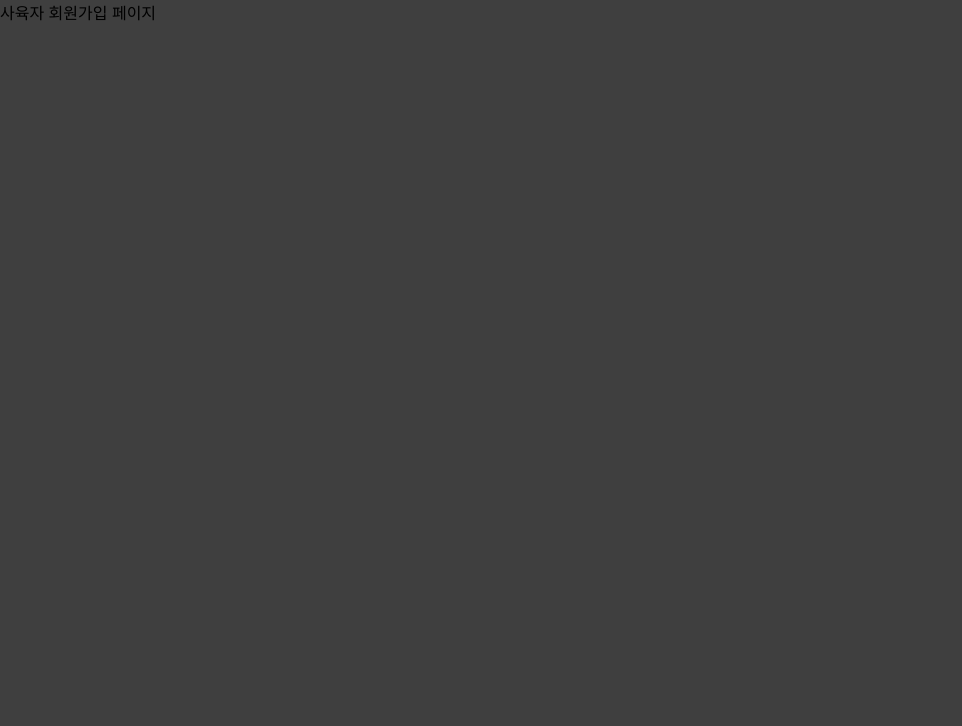
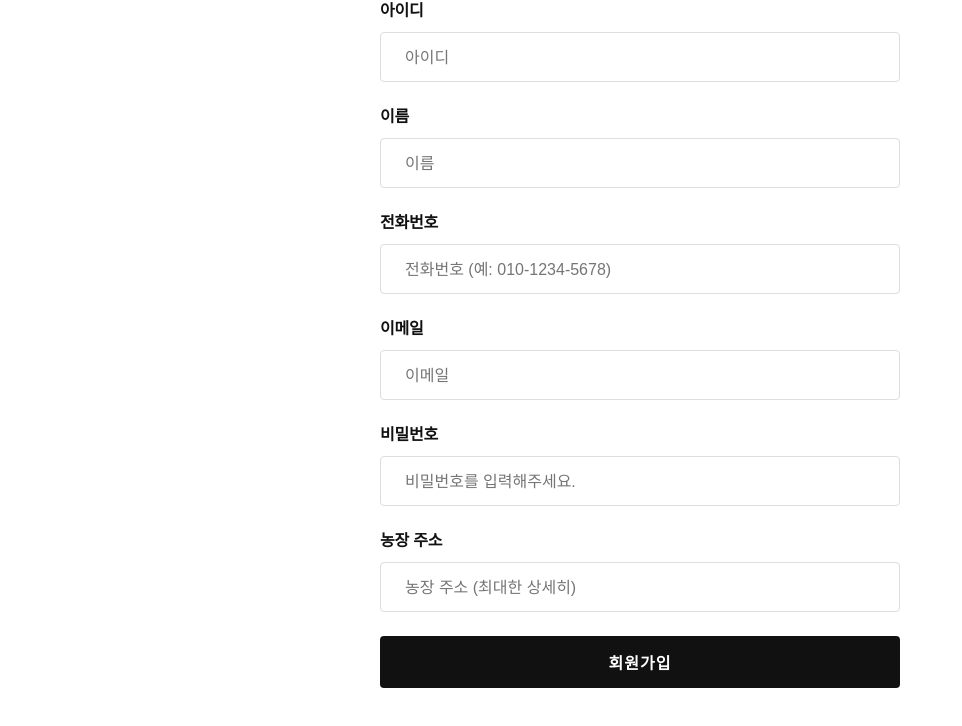
Before and after one commit to shch989/Hyperledger_TrustCattle, a React (Create React App) app in the folder client/: page /signup in a window 1280 px wide. Shown: the top 726 px of the page, without its empty margins (0-962 px from the left). Built offline with nearby package versions, Linux system fonts and the light colour scheme.

Commit message:
로그인 회원가입 페이지 구현

```diff
--- /dev/null
+++ b/client/src/components/UI/Background.jsx
@@ -0,0 +1,20 @@
+import React from 'react'
+import styled from 'styled-components';
+
+const BackgroundStyle = styled.div`
+  position: absolute;
+  top: 0;
+  left: 0;
+  right: 0;
+  width: 520px;
+  margin: 0 auto;
+  padding-bottom: 60px;
+`
+
+const Background = (props) => {
+  return (
+    <BackgroundStyle>{props.children}</BackgroundStyle>
+  )
+}
+
+export default Background
--- /dev/null
+++ b/client/src/components/UI/Button.jsx
@@ -0,0 +1,28 @@
+import React from 'react'
+import styled from 'styled-components';
+
+const StyledButton = styled.button`
+  width: 100%;
+  height: 52px;
+  color: #fff;
+  border: none;
+  box-sizing: border-box;
+  font-size: 16px;
+  letter-spacing: 1px;
+  text-align: center;
+  font-weight: 600;
+  border-radius: 4px;
+  background-color: #111;
+
+  &:focus {
+    outline: none;
+  }
+`;
+
+const Button = (props) => {
+  return (
+    <StyledButton>{props.children}</StyledButton>
+  )
+}
+
+export default Button
--- /dev/null
+++ b/client/src/components/UI/Input.jsx
@@ -0,0 +1,57 @@
+import React from 'react'
+import styled from 'styled-components';
+
+const InputWrapper = styled.div`
+  margin: 0 0 24px;
+`;
+
+const InputLabel = styled.label`
+  display: block;
+  font-size: 16px;
+  font-weight: 600;
+  line-height: 1.38;
+  letter-spacing: -.2px;
+  color: #111;
+  margin-bottom: 10px;
+`;
+
+const InputField = styled.input`
+  width: 100%;
+  padding: 16px 24px 14px;
+  margin: 0;
+  color: #111;
+  font-size: 16px;
+  box-sizing: border-box;
+  border: solid 1px #ddd;
+  background-color: #fff;
+  border-radius: 4px;
+
+  /* 숫자 입력일 때 화살표 제거 */
+  &[type="number"] {
+    -moz-appearance: textfield; /* Firefox */
+    appearance: textfield; /* Standard property */
+  }
+
+  &[type="number"]::-webkit-outer-spin-button,
+  &[type="number"]::-webkit-inner-spin-button {
+    -webkit-appearance: none;
+    margin: 0;
+  }
+`;
+
+const Input = (props) => {
+  return (
+    <InputWrapper>
+      <InputLabel>{props.label}</InputLabel>
+      <InputField
+        type={props.type}
+        value={props.value}
+        onChange={props.onChange}
+        placeholder={props.placeholder}
+        required
+      />
+    </InputWrapper>
+  )
+}
+
+export default Input
--- a/client/src/index.css
+++ b/client/src/index.css
@@ -8,5 +8,5 @@ html {
 
 body {
   margin: 0;
-  background-color: #3f3f3f;
+  background-color: #FFFFFF;
 }
--- a/client/src/pages/breeder/Login.jsx
+++ b/client/src/pages/breeder/Login.jsx
@@ -1,8 +1,44 @@
-import React from 'react'
+import React, { useState } from 'react'
+// import styled from 'styled-components';
+// components
+import Background from '../../components/UI/Background';
+import Input from '../../components/UI/Input'
+import Button from '../../components/UI/Button';
 
 const Login = () => {
+  const [userId, setUserId] = useState('');
+  const [userPw, setUserPw] = useState('');
+
+  const handleAdminSubmit = async (event) => {
+    event.preventDefault()
+
+    alert(`회원가입 되었습니다.`)
+    setUserId('')
+    setUserPw('')
+  };
+
   return (
-    <div>사육자 로그인 페이지</div>
+    <Background>
+      <form onSubmit={handleAdminSubmit}>
+        <Input
+          label="아이디"
+          type="text"
+          id="userid"
+          value={userId}
+          placeholder="아이디"
+          onChange={(e) => setUserId(e.target.value)}
+        />
+        <Input
+          label="비밀번호"
+          type="password"
+          id="userpw"
+          value={userPw}
+          placeholder="비밀번호를 입력해주세요."
+          onChange={(e) => setUserPw(e.target.value)}
+        />
+        <Button>로그인</Button>
+      </form>
+    </Background>
   )
 }
 
--- a/client/src/pages/breeder/SignUp.jsx
+++ b/client/src/pages/breeder/SignUp.jsx
@@ -1,8 +1,83 @@
-import React from 'react'
+import React, { useState } from 'react'
+// components
+import Background from '../../components/UI/Background';
+import Input from '../../components/UI/Input'
+import Button from '../../components/UI/Button';
 
 const SignUp = () => {
+  const [userId, setUserId] = useState('');
+  const [userName, setUserName] = useState('')
+  const [userNumber, setUserNumber] = useState('')
+  const [userEmail, setUserEmail] = useState('');
+  const [userPw, setUserPw] = useState('');
+  const [farmAddress, setFarmAddress] = useState('');
+
+  const handleAdminSubmit = async (event) => {
+    event.preventDefault()
+
+    alert(`로그인 되었습니다.`)
+    setUserId('')
+    setUserName('')
+    setUserNumber('')
+    setUserEmail('')
+    setUserPw('')
+    setFarmAddress('')
+  };
+
   return (
-    <div>사육자 회원가입 페이지</div>
+    <Background>
+      <form onSubmit={handleAdminSubmit}>
+        <Input
+          label="아이디"
+          type="text"
+          id="userid"
+          value={userId}
+          placeholder="아이디"
+          onChange={(e) => setUserId(e.target.value)}
+        />
+        <Input
+          label="이름"
+          type="text"
+          id="username"
+          value={userName}
+          placeholder="이름"
+          onChange={(e) => setUserName(e.target.value)}
+        />
+        <Input
+          label="전화번호"
+          type="number"
+          id="usernumber"
+          value={userNumber}
+          placeholder="전화번호 (예: 010-1234-5678)"
+          onChange={(e) => setUserNumber(e.target.value)}
+        />
+        <Input
+          label="이메일"
+          type="text"
+          id="useremail"
+          value={userEmail}
+          placeholder="이메일"
+          onChange={(e) => setUserEmail(e.target.value)}
+        />
+        <Input
+          label="비밀번호"
+          type="password"
+          id="userpw"
+          value={userPw}
+          placeholder="비밀번호를 입력해주세요."
+          onChange={(e) => setUserPw(e.target.value)}
+        />
+        <Input
+          label="농장 주소"
+          type="text"
+          id="farmaddress"
+          value={farmAddress}
+          placeholder="농장 주소 (최대한 상세히)"
+          onChange={(e) => setFarmAddress(e.target.value)}
+        />
+        <Button>회원가입</Button>
+      </form>
+    </Background>
   )
 }
 
```
